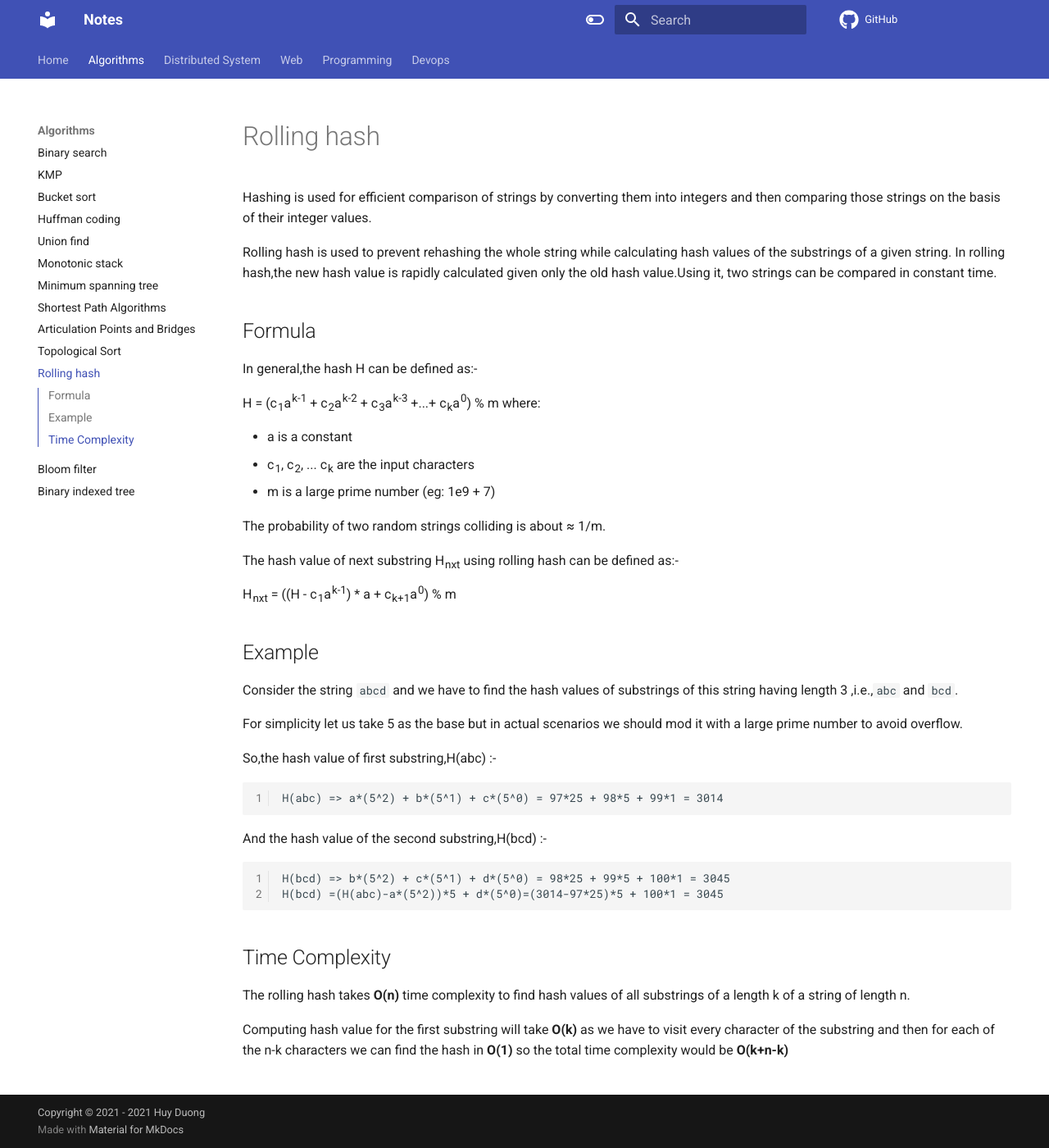
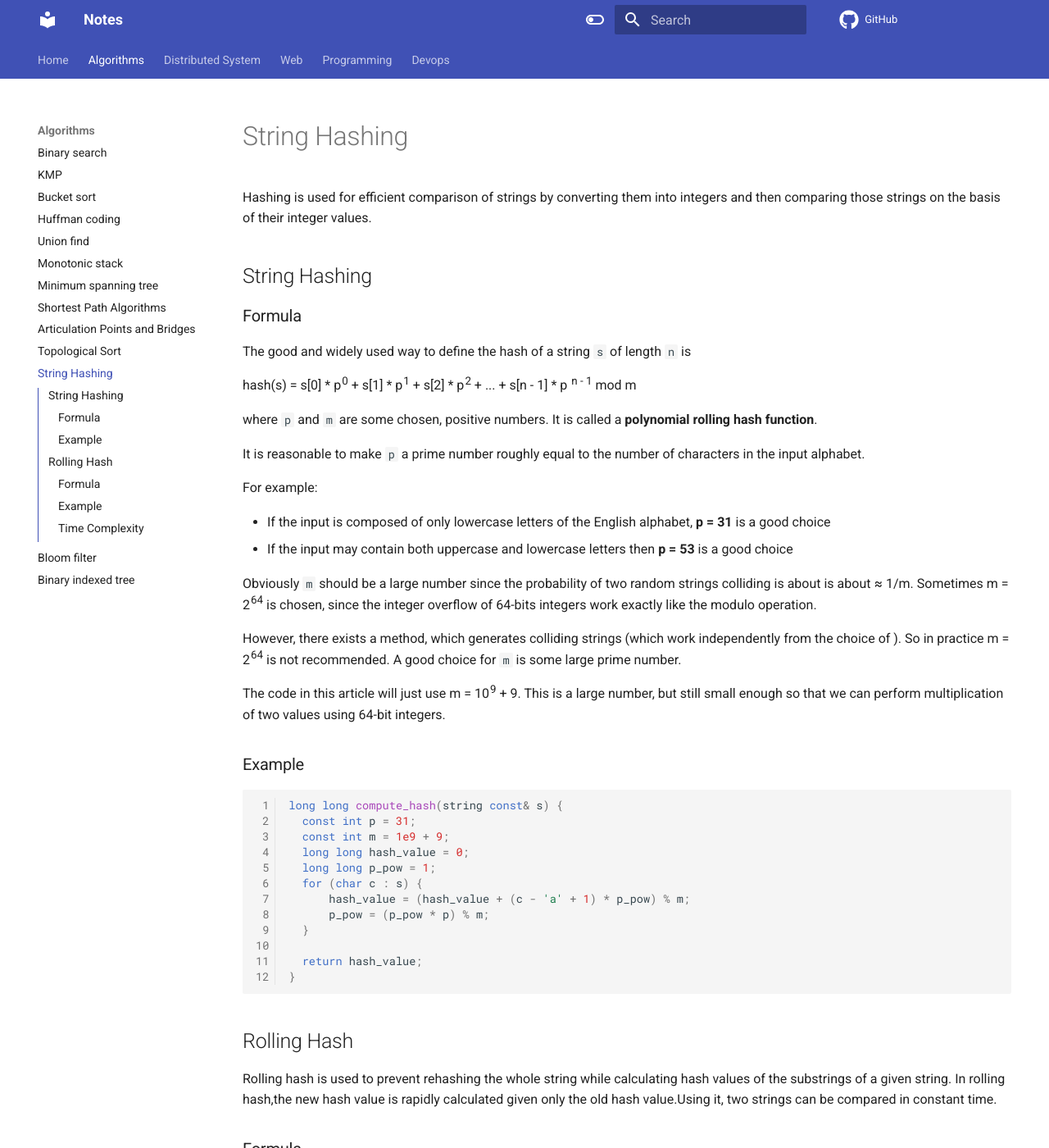
Before and after one commit to dinhhuy258/notes, an MkDocs documentation site: the page built from docs/algorithms/string_hashing.md, in a window 1280 px wide and 1400 px high. Shown: the whole window at 82% size. Built offline with MkDocs 1.6.1 and Material for MkDocs 9.7.7, drawn with Linux system fonts in a browser that asks for light colours; comment, search, counter and statistics services are not loaded.

Commit message:
String Hashing

````diff
--- a/docs/algorithms/rolling_hash.md
+++ b/docs/algorithms/string_hashing.md
@@ -1,11 +1,53 @@
-# Rolling hash
+# String Hashing
 
 Hashing is used for efficient comparison of strings by converting them into integers and then comparing those strings on the basis of their integer values.
+
+## String Hashing
+
+### Formula
+
+The good and widely used way to define the hash of a string `s` of length `n` is
+
+hash(s) = s[0] * p<sup>0</sup> + s[1] * p<sup>1</sup> + s[2] * p<sup>2</sup> + ... + s[n - 1] * p <sup>n - 1</sup> mod m
+
+where `p` and `m` are some chosen, positive numbers. It is called a **polynomial rolling hash function**.
+
+It is reasonable to make `p` a prime number roughly equal to the number of characters in the input alphabet.
+
+For example:
+
+- If the input is composed of only lowercase letters of the English alphabet, **p = 31** is a good choice
+- If the input may contain both uppercase and lowercase letters then **p = 53** is a good choice
+
+Obviously `m` should be a large number since the probability of two random strings colliding is about is about ≈ 1/m. Sometimes m = 2<sup>64</sup> is chosen, since the integer overflow of 64-bits integers work exactly like the modulo operation.
+
+However, there exists a method, which generates colliding strings (which work independently from the choice of ). So in practice m = 2<sup>64</sup> is not recommended. A good choice for `m` is some large prime number.
+
+The code in this article will just use m = 10<sup>9</sup> + 9. This is a large number, but still small enough so that we can perform multiplication of two values using 64-bit integers.
+
+### Example
+
+```cpp
+long long compute_hash(string const& s) {
+  const int p = 31;
+  const int m = 1e9 + 9;
+  long long hash_value = 0;
+  long long p_pow = 1;
+  for (char c : s) {
+      hash_value = (hash_value + (c - 'a' + 1) * p_pow) % m;
+      p_pow = (p_pow * p) % m;
+  }
+
+  return hash_value;
+}
+```
+
+## Rolling Hash
 
 Rolling hash is used to prevent rehashing the whole string while calculating hash values of the substrings of a given string.
 In rolling hash,the new hash value is rapidly calculated given only the old hash value.Using it, two strings can be compared in constant time.
 
-## Formula
+### Formula
 
 In general,the hash H can be defined as:-
 
@@ -22,7 +64,7 @@ The hash value of next substring H<sub>nxt</sub> using rolling hash can be defin
 
 H<sub>nxt</sub> = ((H - c<sub>1</sub>a<sup>k-1</sup>) \* a + c<sub>k+1</sub>a<sup>0</sup>) % m
 
-## Example
+### Example
 
 Consider the string `abcd` and we have to find the hash values of substrings of this string having length 3 ,i.e.,`abc` and `bcd`.
 
@@ -41,7 +83,7 @@ H(bcd) => b*(5^2) + c*(5^1) + d*(5^0) = 98*25 + 99*5 + 100*1 = 3045
 H(bcd) =(H(abc)-a*(5^2))*5 + d*(5^0)=(3014-97*25)*5 + 100*1 = 3045
 ```
 
-## Time Complexity
+### Time Complexity
 
 The rolling hash takes **O(n)** time complexity to find hash values of all substrings of a length k of a string of length n.
 
--- a/mkdocs.yml
+++ b/mkdocs.yml
@@ -48,7 +48,7 @@ nav:
     - Shortest Path Algorithms: algorithms/shortest_path_algorithms.md
     - Articulation Points and Bridges: algorithms/articulation_points_and_bridges.md
     - Topological Sort: algorithms/topological_sort.md
-    - Rolling hash: algorithms/rolling_hash.md
+    - String Hashing: algorithms/string_hashing.md
     - Bloom filter: algorithms/bloom_filter.md
     - Binary indexed tree: algorithms/binary_indexed_tree.md
   - Distributed System:
````
